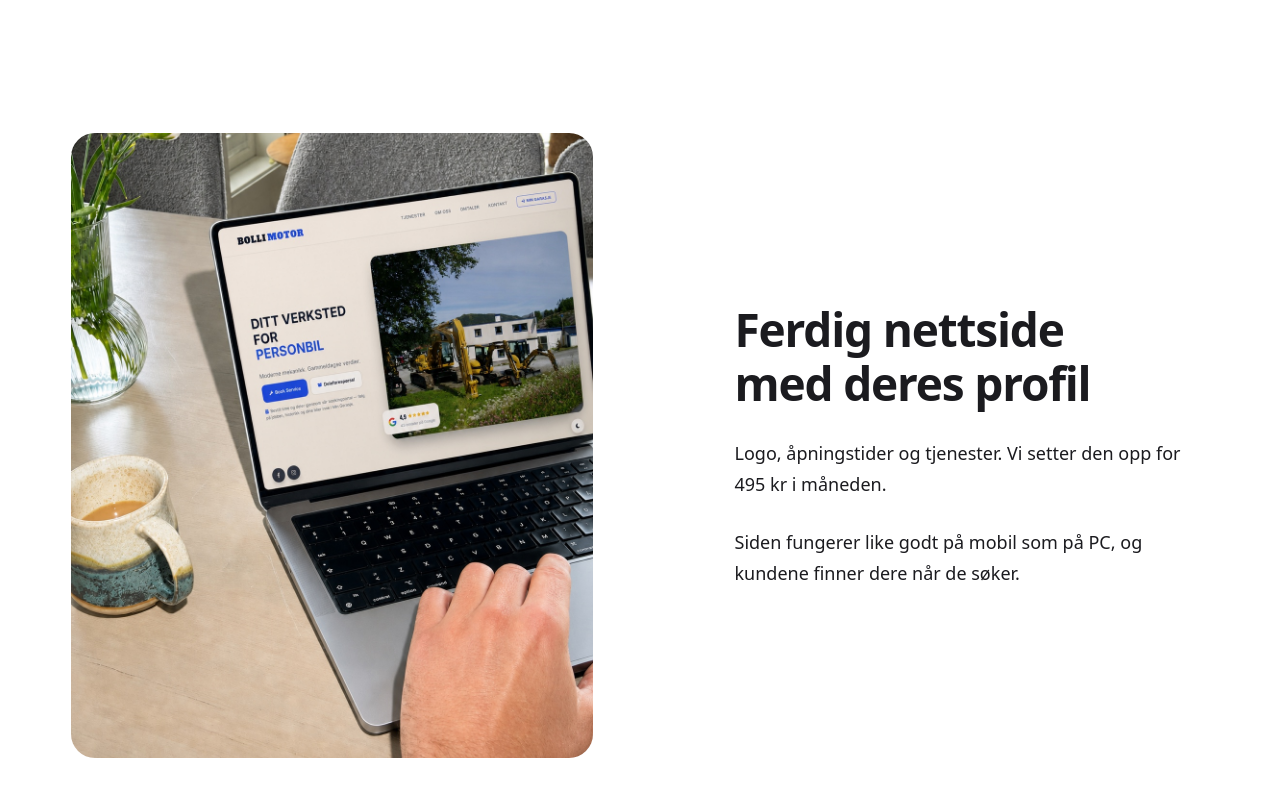
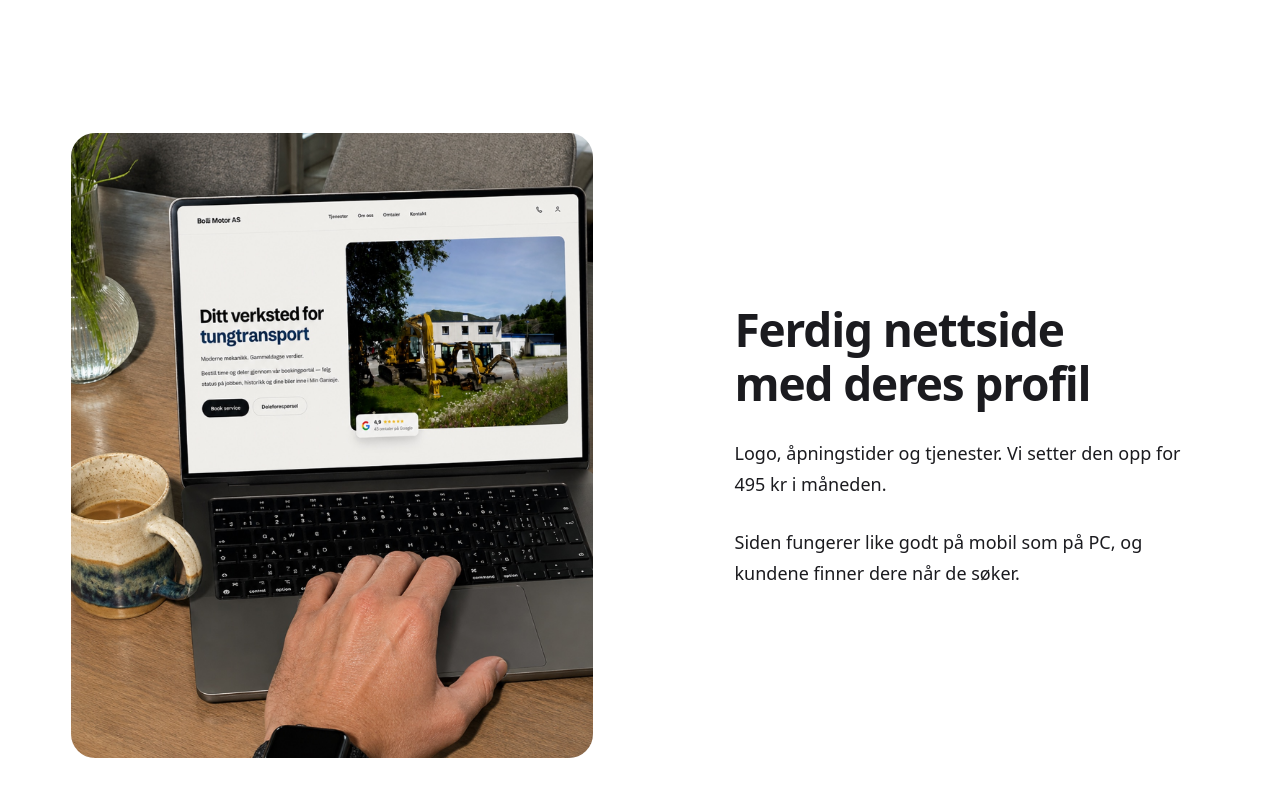
Before and after one commit to Ainformed/VerkstedpakkenNettside, a Next.js app: page /nettside-og-booking in a window 1280 px wide. Shown: the part 740-1540 px from the top of the page. Built offline with nearby package versions, Linux system fonts and the light colour scheme.

Commit message:
Nytt bilde for «Ferdig nettside med deres profil»
Ny fremvisning av Bolli Motor-siden på laptop (kundenettside-laptop-2.jpg,
nedskalert til 1447px/624 KB); gammelt bilde slettet.

Co-Authored-By: Claude Fable 5 <noreply@anthropic.com>

```diff
--- a/src/app/nettside-og-booking/page.tsx
+++ b/src/app/nettside-og-booking/page.tsx
@@ -60,7 +60,7 @@ export default function NettsideOgBookingPage() {
               <img
                 loading="lazy"
                 className="mock-photo"
-                src="/design/kundenettside-laptop.jpg"
+                src="/design/kundenettside-laptop-2.jpg"
                 alt="Bolli Motors ferdige nettside på laptopen"
               />
             </div>
```
Also changed, not shown: public/design/kundenettside-laptop-2.jpg (added), public/design/kundenettside-laptop.jpg (deleted).
